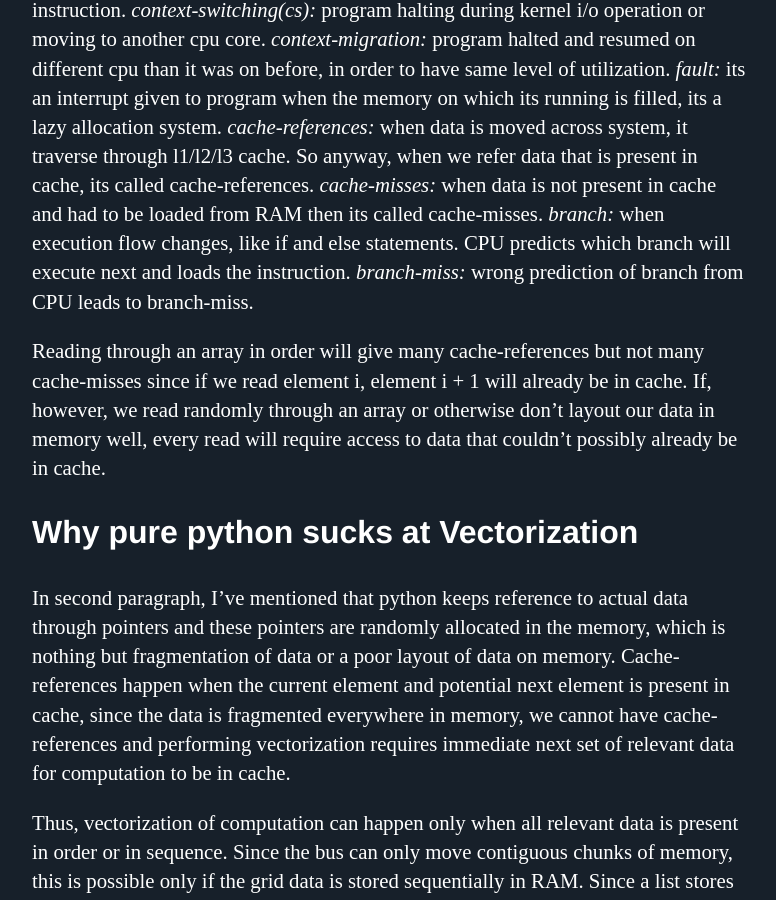
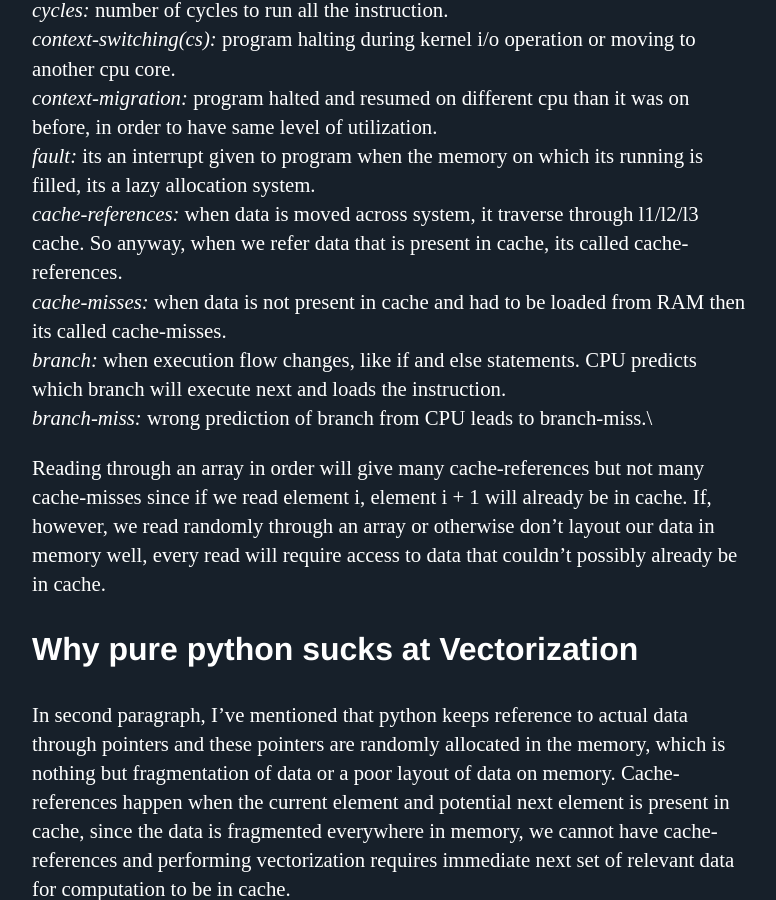
Before and after one commit to Mayurji/mayurji.github.io, a Jekyll site: the page built from _posts/2021-01-10-vector-matrix-I.md, in a window 1280 px wide and 900 px high, scrolled down 3943 px. Shown: the whole window, without its empty margins (160-936 px from the left). Built offline with Jekyll 4.4.1, drawn with Linux system fonts in a browser that asks for light colours; comment, search, counter and statistics services are not loaded.

```diff
--- a/_posts/2021-01-10-vector-matrix-I.md
+++ b/_posts/2021-01-10-vector-matrix-I.md
@@ -129,16 +129,16 @@ It is a tool to find the performance metrics of the code under scrutiny. We'll a
 <p>Figure 4: Perf's Insights</p>
 </center>
 
-*task-clock:* how many clock cycles did our task took. If 1 second is the total run time of the program with 2 CPUs, then our task-cycle is 2000ms.
-*instruction:* the number of CPU instructions our code as issued.
-*cycles:* number of cycles to run all the instruction.
-*context-switching(cs):* program halting during kernel i/o operation or moving to another cpu core.
-*context-migration:* program halted and resumed on different cpu than it was on before, in order to have same level of utilization.
-*fault:* its an interrupt given to program when the memory on which its running is filled, its a lazy allocation system.
-*cache-references:* when data is moved across system, it traverse through l1/l2/l3 cache. So anyway, when we refer data that is present in cache, its called cache-references.
-*cache-misses:* when data is not present in cache and had to be loaded from RAM then its called cache-misses.
-*branch:* when execution flow changes, like if and else statements. CPU predicts which branch will execute next and loads the instruction.
-*branch-miss:* wrong prediction of branch from CPU leads to branch-miss.
+*task-clock:* how many clock cycles did our task took. If 1 second is the total run time of the program with 2 CPUs, then our task-cycle is 2000ms.\
+*instruction:* the number of CPU instructions our code as issued.\
+*cycles:* number of cycles to run all the instruction.\
+*context-switching(cs):* program halting during kernel i/o operation or moving to another cpu core.\
+*context-migration:* program halted and resumed on different cpu than it was on before, in order to have same level of utilization.\
+*fault:* its an interrupt given to program when the memory on which its running is filled, its a lazy allocation system.\
+*cache-references:* when data is moved across system, it traverse through l1/l2/l3 cache. So anyway, when we refer data that is present in cache, its called cache-references.\
+*cache-misses:* when data is not present in cache and had to be loaded from RAM then its called cache-misses.\
+*branch:* when execution flow changes, like if and else statements. CPU predicts which branch will execute next and loads the instruction.\
+*branch-miss:* wrong prediction of branch from CPU leads to branch-miss.\
 
 Reading through an array in order will give many cache-references but not many cache-misses since if we read element i, element i + 1 will already be in cache. If, however, we read randomly through an array or otherwise don’t layout our data in memory well, every read will require access to data that couldn’t possibly already be in cache.
 
```
